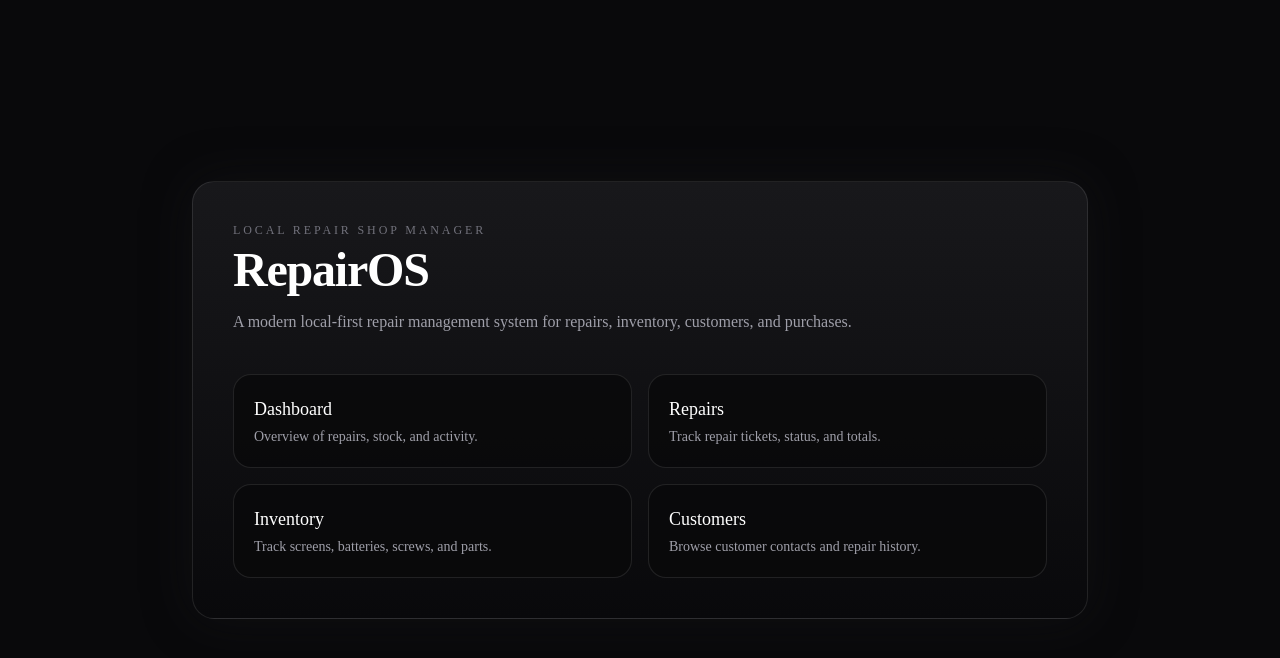
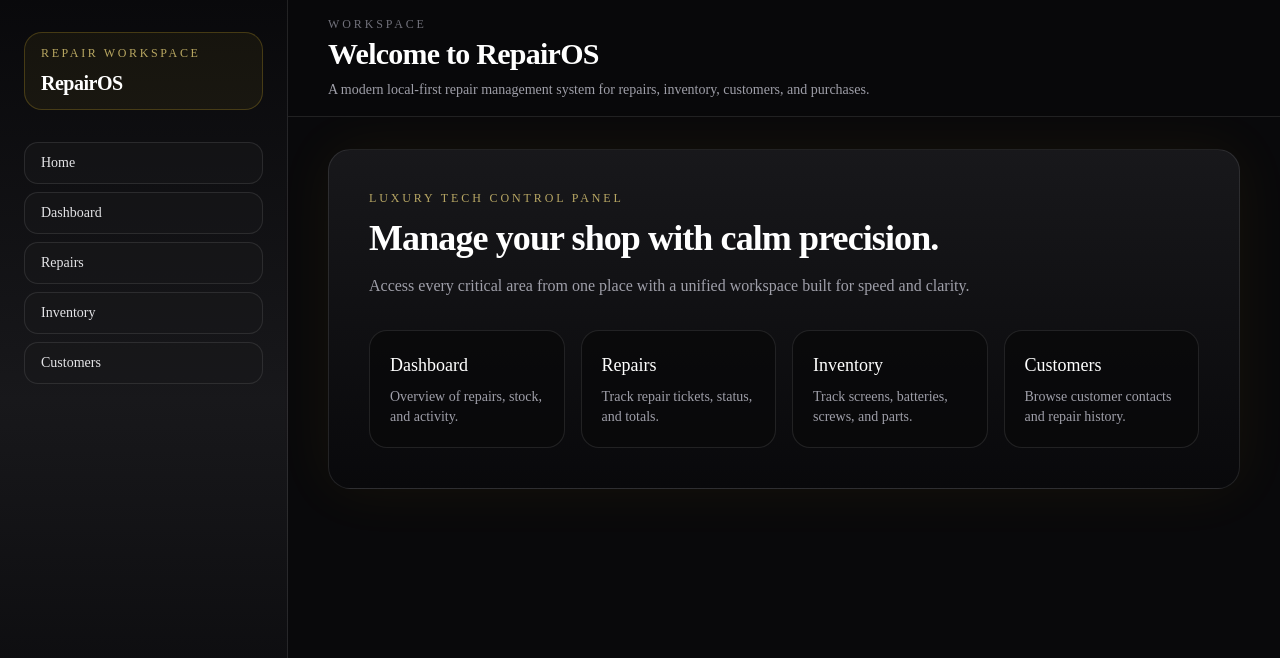
Before and after one commit to dafaayman12/repair-os, a Next.js app: page / in a window 1280 px wide. Shown: the top 658 px of the page. Built offline with nearby package versions, Linux system fonts and the light colour scheme.

Commit message:
Introduce premium app-shell redesign across core pages

```diff
--- a/app/customers/page.tsx
+++ b/app/customers/page.tsx
@@ -1,5 +1,6 @@
 import Link from "next/link";
 import { prisma } from "@/lib/prisma";
+import { AppShell } from "@/components/app-shell";
 
 export default async function CustomersPage() {
   const customers = await prisma.customer.findMany({
@@ -18,35 +19,28 @@ export default async function CustomersPage() {
   });
 
   return (
-    <main className="min-h-screen bg-zinc-950 text-zinc-100">
-      <div className="mx-auto max-w-7xl px-6 py-10">
-        <div className="mb-10 flex items-center justify-between">
-          <div>
-            <p className="text-xs uppercase tracking-[0.24em] text-zinc-500">
-              Customer Directory
-            </p>
-            <h1 className="mt-2 text-3xl font-semibold tracking-tight text-white">
-              Customers
-            </h1>
-          </div>
-
-          <div className="flex gap-3">
+    <AppShell
+      section="Customer Directory"
+      title="Customers"
+      description="View relationships, contact channels, and service history at a glance."
+      actions={
+        <>
           <Link
             href="/dashboard"
-              className="rounded-xl border border-white/10 bg-zinc-900/60 px-4 py-2 text-sm text-zinc-200 transition hover:border-zinc-500 hover:bg-zinc-900"
+            className="rounded-xl border border-white/10 bg-zinc-900/60 px-4 py-2 text-sm text-zinc-200 transition hover:border-amber-200/35 hover:bg-zinc-900"
           >
             Dashboard
           </Link>
           <Link
             href="/repairs"
-              className="rounded-xl border border-white/10 bg-zinc-900/60 px-4 py-2 text-sm text-zinc-200 transition hover:border-zinc-500 hover:bg-zinc-900"
+            className="rounded-xl border border-white/10 bg-zinc-900/60 px-4 py-2 text-sm text-zinc-200 transition hover:border-amber-200/35 hover:bg-zinc-900"
           >
             Repairs
           </Link>
-          </div>
-        </div>
-
-        <div className="overflow-hidden rounded-3xl border border-white/10 bg-gradient-to-b from-zinc-900 to-zinc-950 shadow-[0_0_0_1px_rgba(255,255,255,0.02)]">
+        </>
+      }
+    >
+      <div className="overflow-hidden rounded-3xl border border-white/10 bg-gradient-to-b from-zinc-900 to-zinc-950 shadow-[0_0_60px_rgba(251,191,36,0.04)]">
         <div className="border-b border-white/10 px-6 py-4">
           <h2 className="text-lg font-medium text-white">All Customers</h2>
           <p className="mt-1 text-sm text-zinc-400">
@@ -55,9 +49,7 @@ export default async function CustomersPage() {
         </div>
 
         {customers.length === 0 ? (
-            <div className="px-6 py-10 text-sm text-zinc-400">
-              No customers yet.
-            </div>
+          <div className="px-6 py-10 text-sm text-zinc-400">No customers yet.</div>
         ) : (
           <div className="overflow-x-auto">
             <table className="w-full text-left text-sm">
@@ -71,10 +63,7 @@ export default async function CustomersPage() {
               </thead>
               <tbody>
                 {customers.map((customer) => (
-                    <tr
-                      key={customer.id}
-                      className="border-t border-white/10 text-zinc-200"
-                    >
+                  <tr key={customer.id} className="border-t border-white/10 text-zinc-200">
                     <td className="px-6 py-4">
                       <Link
                         href={`/customers/${customer.id}`}
@@ -93,7 +82,6 @@ export default async function CustomersPage() {
           </div>
         )}
       </div>
-      </div>
-    </main>
+    </AppShell>
   );
 }
--- a/app/dashboard/page.tsx
+++ b/app/dashboard/page.tsx
@@ -1,4 +1,5 @@
 import Link from "next/link";
+import { AppShell } from "@/components/app-shell";
 
 const cards = [
   { title: "Open Repairs", value: "0", hint: "No repairs yet" },
@@ -9,51 +10,32 @@ const cards = [
 
 export default function DashboardPage() {
   return (
-    <main className="min-h-screen bg-zinc-950 text-zinc-100">
-      <div className="mx-auto max-w-7xl px-6 py-10">
-        <div className="mb-10 flex items-center justify-between">
-          <div>
-            <p className="text-xs uppercase tracking-[0.24em] text-zinc-500">
-              Operations
-            </p>
-            <h1 className="mt-2 text-3xl font-semibold tracking-tight text-white">
-              Dashboard
-            </h1>
-          </div>
-
-          <div className="flex gap-3">
-            <Link
-              href="/"
-              className="rounded-xl border border-white/10 bg-zinc-900/60 px-4 py-2 text-sm text-zinc-200 transition hover:border-zinc-500 hover:bg-zinc-900"
-            >
-              Home
-            </Link>
-            <Link
-              href="/customers"
-              className="rounded-xl border border-white/10 bg-zinc-900/60 px-4 py-2 text-sm text-zinc-200 transition hover:border-zinc-500 hover:bg-zinc-900"
-            >
-              Customers
-            </Link>
+    <AppShell
+      section="Operations"
+      title="Dashboard"
+      description="Track the most important daily signals across your repair business."
+      actions={
+        <>
           <Link
             href="/repairs"
-              className="rounded-xl border border-white/10 bg-zinc-900/60 px-4 py-2 text-sm text-zinc-200 transition hover:border-zinc-500 hover:bg-zinc-900"
+            className="rounded-xl border border-white/10 bg-zinc-900/60 px-4 py-2 text-sm text-zinc-200 transition hover:border-amber-200/35 hover:bg-zinc-900"
           >
             Repairs
           </Link>
           <Link
             href="/inventory"
-              className="rounded-xl border border-white/10 bg-zinc-900/60 px-4 py-2 text-sm text-zinc-200 transition hover:border-zinc-500 hover:bg-zinc-900"
+            className="rounded-xl border border-amber-200/35 bg-amber-300/10 px-4 py-2 text-sm font-medium text-amber-100 transition hover:bg-amber-300/20"
           >
             Inventory
           </Link>
-          </div>
-        </div>
-
+        </>
+      }
+    >
       <div className="grid gap-4 md:grid-cols-2 xl:grid-cols-4">
         {cards.map((card) => (
           <div
             key={card.title}
-              className="rounded-3xl border border-white/10 bg-gradient-to-b from-zinc-900 to-zinc-950 p-6 shadow-[0_0_0_1px_rgba(255,255,255,0.02)]"
+            className="rounded-3xl border border-white/10 bg-gradient-to-b from-zinc-900 to-zinc-950 p-6 shadow-[0_0_50px_rgba(251,191,36,0.04)]"
           >
             <p className="text-sm tracking-wide text-zinc-400">{card.title}</p>
             <p className="mt-3 text-3xl font-semibold tracking-tight text-white">
@@ -63,7 +45,6 @@ export default function DashboardPage() {
           </div>
         ))}
       </div>
-      </div>
-    </main>
+    </AppShell>
   );
 }
--- a/app/inventory/page.tsx
+++ b/app/inventory/page.tsx
@@ -1,5 +1,6 @@
 import Link from "next/link";
 import { prisma } from "@/lib/prisma";
+import { AppShell } from "@/components/app-shell";
 
 export default async function InventoryPage() {
   const items = await prisma.inventoryItem.findMany({
@@ -10,35 +11,28 @@ export default async function InventoryPage() {
   });
 
   return (
-    <main className="min-h-screen bg-zinc-950 text-zinc-100">
-      <div className="mx-auto max-w-7xl px-6 py-10">
-        <div className="mb-10 flex items-center justify-between">
-          <div>
-            <p className="text-xs uppercase tracking-[0.24em] text-zinc-500">
-              Stock Management
-            </p>
-            <h1 className="mt-2 text-3xl font-semibold tracking-tight text-white">
-              Inventory
-            </h1>
-          </div>
-
-          <div className="flex gap-3">
+    <AppShell
+      section="Stock Management"
+      title="Inventory"
+      description="Control stock levels, pricing, and supplier coverage with clarity."
+      actions={
+        <>
           <Link
             href="/dashboard"
-              className="rounded-xl border border-white/10 bg-zinc-900/60 px-4 py-2 text-sm text-zinc-200 transition hover:border-zinc-500 hover:bg-zinc-900"
+            className="rounded-xl border border-white/10 bg-zinc-900/60 px-4 py-2 text-sm text-zinc-200 transition hover:border-amber-200/35 hover:bg-zinc-900"
           >
             Dashboard
           </Link>
           <Link
             href="/inventory/new"
-              className="rounded-xl border border-cyan-300/30 bg-cyan-400/10 px-4 py-2 text-sm font-medium text-cyan-100 transition hover:bg-cyan-300/20"
+            className="rounded-xl border border-amber-200/35 bg-amber-300/10 px-4 py-2 text-sm font-medium text-amber-100 transition hover:bg-amber-300/20"
           >
             Add Item
           </Link>
-          </div>
-        </div>
-
-        <div className="overflow-hidden rounded-3xl border border-white/10 bg-gradient-to-b from-zinc-900 to-zinc-950 shadow-[0_0_0_1px_rgba(255,255,255,0.02)]">
+        </>
+      }
+    >
+      <div className="overflow-hidden rounded-3xl border border-white/10 bg-gradient-to-b from-zinc-900 to-zinc-950 shadow-[0_0_60px_rgba(251,191,36,0.04)]">
         <div className="border-b border-white/10 px-6 py-4">
           <h2 className="text-lg font-medium text-white">All Items</h2>
           <p className="mt-1 text-sm text-zinc-400">
@@ -47,9 +41,7 @@ export default async function InventoryPage() {
         </div>
 
         {items.length === 0 ? (
-            <div className="px-6 py-10 text-sm text-zinc-400">
-              No inventory items yet.
-            </div>
+          <div className="px-6 py-10 text-sm text-zinc-400">No inventory items yet.</div>
         ) : (
           <div className="overflow-x-auto">
             <table className="w-full text-left text-sm">
@@ -64,17 +56,12 @@ export default async function InventoryPage() {
               </thead>
               <tbody>
                 {items.map((item) => (
-                    <tr
-                      key={item.id}
-                      className="border-t border-white/10 text-zinc-200"
-                    >
+                  <tr key={item.id} className="border-t border-white/10 text-zinc-200">
                     <td className="px-6 py-4">{item.name}</td>
                     <td className="px-6 py-4">{item.category}</td>
                     <td className="px-6 py-4">{item.quantityInStock}</td>
                     <td className="px-6 py-4">{item.buyPrice}</td>
-                      <td className="px-6 py-4">
-                        {item.supplier?.name ?? "—"}
-                      </td>
+                    <td className="px-6 py-4">{item.supplier?.name ?? "—"}</td>
                   </tr>
                 ))}
               </tbody>
@@ -82,7 +69,6 @@ export default async function InventoryPage() {
           </div>
         )}
       </div>
-      </div>
-    </main>
+    </AppShell>
   );
 }
--- a/app/page.tsx
+++ b/app/page.tsx
@@ -1,66 +1,61 @@
 import Link from "next/link";
+import { AppShell } from "@/components/app-shell";
+
+const routes = [
+  {
+    href: "/dashboard",
+    title: "Dashboard",
+    description: "Overview of repairs, stock, and activity.",
+  },
+  {
+    href: "/repairs",
+    title: "Repairs",
+    description: "Track repair tickets, status, and totals.",
+  },
+  {
+    href: "/inventory",
+    title: "Inventory",
+    description: "Track screens, batteries, screws, and parts.",
+  },
+  {
+    href: "/customers",
+    title: "Customers",
+    description: "Browse customer contacts and repair history.",
+  },
+];
 
 export default function HomePage() {
   return (
-    <main className="min-h-screen bg-zinc-950 text-zinc-100">
-      <div className="mx-auto flex min-h-screen max-w-7xl items-center justify-center px-6">
-        <div className="w-full max-w-4xl rounded-3xl border border-white/10 bg-gradient-to-b from-zinc-900 to-zinc-950 p-10 shadow-[0_0_50px_rgba(24,24,27,0.45)]">
-          <div className="mb-10">
-            <p className="mb-2 text-xs uppercase tracking-[0.24em] text-zinc-500">
-              Local Repair Shop Manager
-            </p>
-            <h1 className="text-4xl font-semibold tracking-tight text-white md:text-5xl">
-              RepairOS
-            </h1>
-            <p className="mt-4 max-w-2xl text-zinc-400">
-              A modern local-first repair management system for repairs,
-              inventory, customers, and purchases.
-            </p>
-          </div>
+    <AppShell
+      section="Workspace"
+      title="Welcome to RepairOS"
+      description="A modern local-first repair management system for repairs, inventory, customers, and purchases."
+    >
+      <div className="rounded-3xl border border-white/10 bg-gradient-to-b from-zinc-900 to-zinc-950 p-8 shadow-[0_0_60px_rgba(251,191,36,0.06)] md:p-10">
+        <p className="text-xs uppercase tracking-[0.24em] text-amber-200/70">
+          Luxury Tech Control Panel
+        </p>
+        <h2 className="mt-3 text-3xl font-semibold tracking-tight text-white md:text-4xl">
+          Manage your shop with calm precision.
+        </h2>
+        <p className="mt-4 max-w-3xl text-zinc-400">
+          Access every critical area from one place with a unified workspace
+          built for speed and clarity.
+        </p>
 
-          <div className="grid gap-4 sm:grid-cols-2">
+        <div className="mt-8 grid gap-4 sm:grid-cols-2 xl:grid-cols-4">
+          {routes.map((route) => (
             <Link
-              href="/dashboard"
-              className="rounded-2xl border border-white/10 bg-zinc-950/80 px-5 py-5 transition hover:-translate-y-0.5 hover:border-zinc-500 hover:bg-zinc-900"
+              key={route.href}
+              href={route.href}
+              className="rounded-2xl border border-white/10 bg-zinc-950/80 p-5 transition hover:-translate-y-0.5 hover:border-amber-200/35 hover:bg-zinc-900"
             >
-              <div className="text-lg font-medium text-white">Dashboard</div>
-              <div className="mt-1 text-sm text-zinc-400">
-                Overview of repairs, stock, and activity.
-              </div>
+              <div className="text-lg font-medium text-white">{route.title}</div>
+              <div className="mt-2 text-sm text-zinc-400">{route.description}</div>
             </Link>
-
-            <Link
-              href="/repairs"
-              className="rounded-2xl border border-white/10 bg-zinc-950/80 px-5 py-5 transition hover:-translate-y-0.5 hover:border-zinc-500 hover:bg-zinc-900"
-            >
-              <div className="text-lg font-medium text-white">Repairs</div>
-              <div className="mt-1 text-sm text-zinc-400">
-                Track repair tickets, status, and totals.
-              </div>
-            </Link>
-
-            <Link
-              href="/inventory"
-              className="rounded-2xl border border-white/10 bg-zinc-950/80 px-5 py-5 transition hover:-translate-y-0.5 hover:border-zinc-500 hover:bg-zinc-900"
-            >
-              <div className="text-lg font-medium text-white">Inventory</div>
-              <div className="mt-1 text-sm text-zinc-400">
-                Track screens, batteries, screws, and parts.
-              </div>
-            </Link>
-
-            <Link
-              href="/customers"
-              className="rounded-2xl border border-white/10 bg-zinc-950/80 px-5 py-5 transition hover:-translate-y-0.5 hover:border-zinc-500 hover:bg-zinc-900"
-            >
-              <div className="text-lg font-medium text-white">Customers</div>
-              <div className="mt-1 text-sm text-zinc-400">
-                Browse customer contacts and repair history.
-              </div>
-            </Link>
-          </div>
+          ))}
         </div>
       </div>
-    </main>
+    </AppShell>
   );
 }
--- a/app/repairs/page.tsx
+++ b/app/repairs/page.tsx
@@ -1,5 +1,6 @@
 import Link from "next/link";
 import { prisma } from "@/lib/prisma";
+import { AppShell } from "@/components/app-shell";
 
 function getStatusBadgeClass(status: string) {
   switch (status) {
@@ -30,46 +31,37 @@ export default async function RepairsPage() {
   });
 
   return (
-    <main className="min-h-screen bg-zinc-950 text-zinc-100">
-      <div className="mx-auto max-w-7xl px-6 py-10">
-        <div className="mb-10 flex items-center justify-between">
-          <div>
-            <p className="text-xs uppercase tracking-[0.24em] text-zinc-500">
-              Repair Workflow
-            </p>
-            <h1 className="mt-2 text-3xl font-semibold tracking-tight text-white">
-              Repairs
-            </h1>
-          </div>
-
-          <div className="flex gap-3">
+    <AppShell
+      section="Repair Workflow"
+      title="Repairs"
+      description="Track tickets, customers, devices, and repair progress in one workspace."
+      actions={
+        <>
           <Link
             href="/dashboard"
-              className="rounded-xl border border-white/10 bg-zinc-900/60 px-4 py-2 text-sm text-zinc-200 transition hover:border-zinc-500 hover:bg-zinc-900"
+            className="rounded-xl border border-white/10 bg-zinc-900/60 px-4 py-2 text-sm text-zinc-200 transition hover:border-amber-200/35 hover:bg-zinc-900"
           >
             Dashboard
           </Link>
           <Link
             href="/repairs/new"
-              className="rounded-xl border border-cyan-300/30 bg-cyan-400/10 px-4 py-2 text-sm font-medium text-cyan-100 transition hover:bg-cyan-300/20"
+            className="rounded-xl border border-amber-200/35 bg-amber-300/10 px-4 py-2 text-sm font-medium text-amber-100 transition hover:bg-amber-300/20"
           >
             New Repair
           </Link>
-          </div>
-        </div>
-
-        <div className="overflow-hidden rounded-3xl border border-white/10 bg-gradient-to-b from-zinc-900 to-zinc-950 shadow-[0_0_0_1px_rgba(255,255,255,0.02)]">
+        </>
+      }
+    >
+      <div className="overflow-hidden rounded-3xl border border-white/10 bg-gradient-to-b from-zinc-900 to-zinc-950 shadow-[0_0_60px_rgba(251,191,36,0.04)]">
         <div className="border-b border-white/10 px-6 py-4">
           <h2 className="text-lg font-medium text-white">All Repairs</h2>
           <p className="mt-1 text-sm text-zinc-400">
-              Track tickets, customers, devices, and pricing.
+            Prioritize jobs quickly with cleaner status visibility.
           </p>
         </div>
 
         {repairs.length === 0 ? (
-            <div className="px-6 py-10 text-sm text-zinc-400">
-              No repairs yet.
-            </div>
+          <div className="px-6 py-10 text-sm text-zinc-400">No repairs yet.</div>
         ) : (
           <div className="overflow-x-auto">
             <table className="w-full text-left text-sm">
@@ -85,10 +77,7 @@ export default async function RepairsPage() {
               </thead>
               <tbody>
                 {repairs.map((repair) => (
-                    <tr
-                      key={repair.id}
-                      className="border-t border-white/10 text-zinc-200"
-                    >
+                  <tr key={repair.id} className="border-t border-white/10 text-zinc-200">
                     <td className="px-6 py-4">
                       <Link
                         href={`/repairs/${repair.id}`}
@@ -131,7 +120,6 @@ export default async function RepairsPage() {
           </div>
         )}
       </div>
-      </div>
-    </main>
+    </AppShell>
   );
 }
--- /dev/null
+++ b/components/app-shell.tsx
@@ -0,0 +1,75 @@
+import Link from "next/link";
+import { ReactNode } from "react";
+
+type AppShellProps = {
+  section: string;
+  title: string;
+  description: string;
+  actions?: ReactNode;
+  children: ReactNode;
+};
+
+const navLinks = [
+  { href: "/", label: "Home" },
+  { href: "/dashboard", label: "Dashboard" },
+  { href: "/repairs", label: "Repairs" },
+  { href: "/inventory", label: "Inventory" },
+  { href: "/customers", label: "Customers" },
+];
+
+export function AppShell({
+  section,
+  title,
+  description,
+  actions,
+  children,
+}: AppShellProps) {
+  return (
+    <main className="min-h-screen bg-zinc-950 text-zinc-100">
+      <div className="mx-auto flex min-h-screen max-w-[1600px]">
+        <aside className="hidden w-72 shrink-0 border-r border-white/10 bg-gradient-to-b from-zinc-950 via-zinc-900 to-zinc-950 px-6 py-8 lg:block">
+          <div className="rounded-2xl border border-amber-300/20 bg-amber-300/5 px-4 py-3">
+            <p className="text-xs uppercase tracking-[0.22em] text-amber-200/70">
+              Repair Workspace
+            </p>
+            <p className="mt-2 text-xl font-semibold tracking-tight text-white">
+              RepairOS
+            </p>
+          </div>
+
+          <nav className="mt-8 space-y-2">
+            {navLinks.map((link) => (
+              <Link
+                key={link.href}
+                href={link.href}
+                className="block rounded-xl border border-white/10 bg-zinc-900/50 px-4 py-2.5 text-sm text-zinc-200 transition hover:border-amber-200/30 hover:bg-zinc-800/80 hover:text-white"
+              >
+                {link.label}
+              </Link>
+            ))}
+          </nav>
+        </aside>
+
+        <div className="flex min-h-screen flex-1 flex-col">
+          <header className="border-b border-white/10 bg-zinc-950/70 px-6 py-4 backdrop-blur lg:px-10">
+            <div className="flex items-center justify-between">
+              <div>
+                <p className="text-xs uppercase tracking-[0.24em] text-zinc-500">
+                  {section}
+                </p>
+                <h1 className="mt-1 text-2xl font-semibold tracking-tight text-white md:text-3xl">
+                  {title}
+                </h1>
+                <p className="mt-2 text-sm text-zinc-400">{description}</p>
+              </div>
+
+              {actions ? <div className="flex gap-3">{actions}</div> : null}
+            </div>
+          </header>
+
+          <section className="flex-1 px-6 py-8 lg:px-10">{children}</section>
+        </div>
+      </div>
+    </main>
+  );
+}
```
Lines whose indentation alone changed are shown as unchanged.
